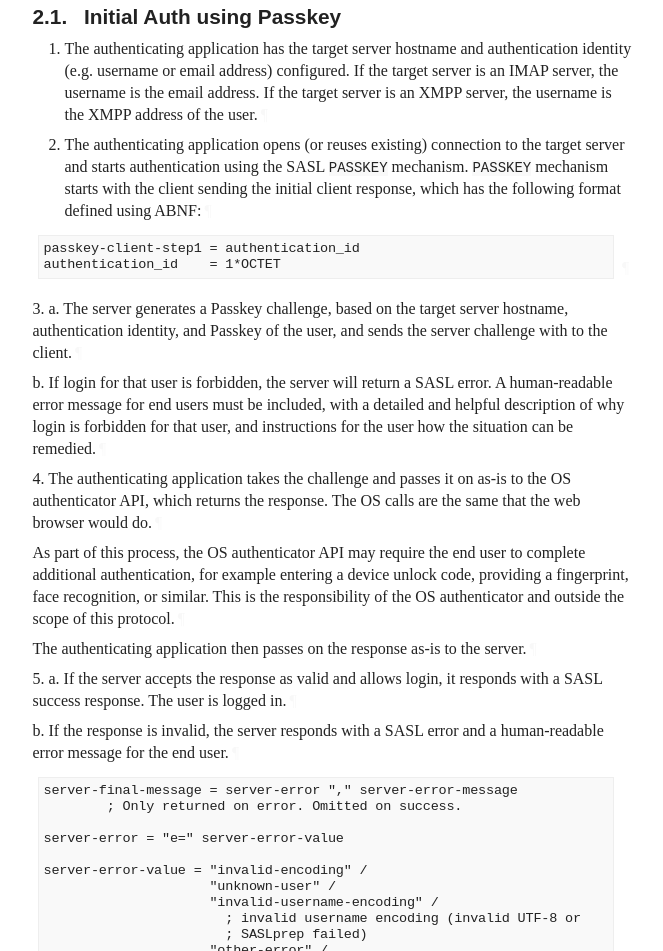
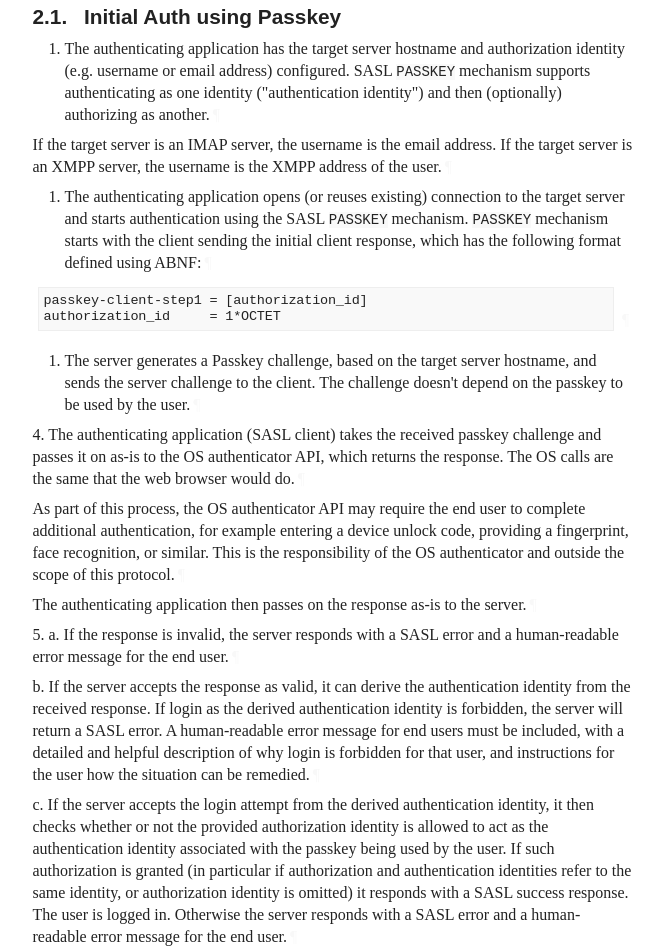
Before and after one commit to benbucksch/sasl-passkey, a plain HTML site: page draft-bucksch-sasl-passkey.html in a window 1280 px wide. Shown: the part 1112-2063 px from the top of the page, without its empty margins (92-755 px from the left). Drawn offline with Linux system fonts and the light colour scheme; a web font is replaced by a local one.

Commit message:
Script updating gh-pages from cd4ef33. [ci skip]

```diff
--- a/draft-bucksch-sasl-passkey.html
+++ b/draft-bucksch-sasl-passkey.html
@@ -10,14 +10,14 @@
 <meta content="
        Introduces a SASL mechanism that allows the user to authenticate using a FIDO2 Passkey.
     " name="description">
-<meta content="xml2rfc 3.25.0" name="generator">
+<meta content="xml2rfc 3.26.0" name="generator">
 <meta content="sasl" name="keyword">
 <meta content="passkey" name="keyword">
 <meta content="login" name="keyword">
 <meta content="authentication" name="keyword">
 <meta content="draft-bucksch-sasl-passkey-latest" name="ietf.draft">
 <!-- Generator version information:
-  xml2rfc 3.25.0
+  xml2rfc 3.26.0
     Python 3.12.8
     ConfigArgParse 1.7
     google-i18n-address 3.1.1
@@ -1048,11 +1048,11 @@ svg :is([fill="white"], [fill^="#fff"]) {
 <thead><tr>
 <td class="left">Internet-Draft</td>
 <td class="center">sasl-passkey</td>
-<td class="right">January 2025</td>
+<td class="right">February 2025</td>
 </tr></thead>
 <tfoot><tr>
 <td class="left">Bucksch &amp; Farrell</td>
-<td class="center">Expires 4 August 2025</td>
+<td class="center">Expires 9 August 2025</td>
 <td class="right">[Page]</td>
 </tr></tfoot>
 </table>
@@ -1065,12 +1065,12 @@ svg :is([fill="white"], [fill^="#fff"]) {
 <dd class="internet-draft">draft-bucksch-sasl-passkey-latest</dd>
 <dt class="label-published">Published:</dt>
 <dd class="published">
-<time datetime="2025-01-31" class="published">31 January 2025</time>
+<time datetime="2025-02-05" class="published">5 February 2025</time>
     </dd>
 <dt class="label-intended-status">Intended Status:</dt>
 <dd class="intended-status">Informational</dd>
 <dt class="label-expires">Expires:</dt>
-<dd class="expires"><time datetime="2025-08-04">4 August 2025</time></dd>
+<dd class="expires"><time datetime="2025-08-09">9 August 2025</time></dd>
 <dt class="label-authors">Authors:</dt>
 <dd class="authors">
 <div class="author">
@@ -1124,7 +1124,7 @@ svg :is([fill="white"], [fill^="#fff"]) {
         time. It is inappropriate to use Internet-Drafts as reference
         material or to cite them other than as "work in progress."<a href="#section-boilerplate.1-3" class="pilcrow">¶</a></p>
 <p id="section-boilerplate.1-4">
-        This Internet-Draft will expire on 4 August 2025.<a href="#section-boilerplate.1-4" class="pilcrow">¶</a></p>
+        This Internet-Draft will expire on 9 August 2025.<a href="#section-boilerplate.1-4" class="pilcrow">¶</a></p>
 </section>
 </div>
 <div id="copyright">
@@ -1221,49 +1221,69 @@ application, but managed entirely by the Passkey manager.<a href="#section-2-2"
 <ol start="1" type="1" class="normal type-1" id="section-2.1-1">
 <li id="section-2.1-1.1">
             <p id="section-2.1-1.1.1">The authenticating application has the target server hostname and
-authentication identity (e.g. username or email address) configured.  If the
+authorization identity (e.g. username or email address) configured.
+SASL <code>PASSKEY</code> mechanism supports authenticating as one identity ("authentication identity")
+and then (optionally) authorizing as another.<a href="#section-2.1-1.1.1" class="pilcrow">¶</a></p>
+</li>
+        </ol>
+<p id="section-2.1-2">If the
 target server is an IMAP server, the username is the email address. If the
-target server is an XMPP server, the username is the XMPP address of the user.<a href="#section-2.1-1.1.1" class="pilcrow">¶</a></p>
-</li>
-          <li id="section-2.1-1.2">
-            <p id="section-2.1-1.2.1">The authenticating application opens (or reuses existing) connection to the
+target server is an XMPP server, the username is the XMPP address of the user.<a href="#section-2.1-2" class="pilcrow">¶</a></p>
+<ol start="1" type="1" class="normal type-1" id="section-2.1-3">
+<li id="section-2.1-3.1">
+            <p id="section-2.1-3.1.1">The authenticating application opens (or reuses existing) connection to the
 target server and starts authentication using the SASL <code>PASSKEY</code> mechanism.
 <code>PASSKEY</code> mechanism starts with the client sending the initial client response,
-which has the following format defined using ABNF:<a href="#section-2.1-1.2.1" class="pilcrow">¶</a></p>
+which has the following format defined using ABNF:<a href="#section-2.1-3.1.1" class="pilcrow">¶</a></p>
 </li>
         </ol>
-<div class="lang-abnf sourcecode" id="section-2.1-2">
+<div class="lang-abnf sourcecode" id="section-2.1-4">
 <pre>
-passkey-client-step1 = authentication_id
-authentication_id    = 1*OCTET
-</pre><a href="#section-2.1-2" class="pilcrow">¶</a>
+passkey-client-step1 = [authorization_id]
+authorization_id     = 1*OCTET
+</pre><a href="#section-2.1-4" class="pilcrow">¶</a>
 </div>
-<p id="section-2.1-3">3.
-  a. The server generates a Passkey challenge, based on the
-  target server hostname, authentication identity, and Passkey of the user,
-  and sends the server challenge with to the client.<a href="#section-2.1-3" class="pilcrow">¶</a></p>
-<p id="section-2.1-4">b. If login for that user is forbidden, the server will return a
+<ol start="1" type="1" class="normal type-1" id="section-2.1-5">
+<li id="section-2.1-5.1">
+            <p id="section-2.1-5.1.1">The server generates a Passkey challenge, based on the
+  target server hostname,
+  and sends the server challenge to the client. The challenge
+  doesn't depend on the passkey to be used by the user.<a href="#section-2.1-5.1.1" class="pilcrow">¶</a></p>
+</li>
+        </ol>
+<p id="section-2.1-6">4.
+The authenticating application (SASL client) takes the received passkey challenge and passes it
+on as-is to the OS authenticator API, which returns the response.
+The OS calls are the same that the web browser would do.<a href="#section-2.1-6" class="pilcrow">¶</a></p>
+<p id="section-2.1-7">As part of this process, the OS authenticator API may require
+the end user to complete additional authentication, for example
+entering a device unlock code, providing a fingerprint,
+face recognition, or similar. This is the responsibility of the
+OS authenticator and outside the scope of this protocol.<a href="#section-2.1-7" class="pilcrow">¶</a></p>
+<p id="section-2.1-8">The authenticating application then passes on the response
+as-is to the server.<a href="#section-2.1-8" class="pilcrow">¶</a></p>
+<p id="section-2.1-9">5.
+  a. If the response is invalid, the server responds with a
+  SASL error and a human-readable error message for the end user.<a href="#section-2.1-9" class="pilcrow">¶</a></p>
+<p id="section-2.1-10">b. If the server accepts the response as valid, it can derive
+  the authentication identity from the received response.
+  If login as the derived authentication identity is forbidden,
+  the server will return a
   SASL error. A human-readable error message for end users
   must be included, with a detailed and helpful description of why
   login is forbidden for that user, and instructions for the user
-  how the situation can be remedied.<a href="#section-2.1-4" class="pilcrow">¶</a></p>
-<p id="section-2.1-5">4.
-The authenticating application takes the challenge and passes it
-on as-is to the OS authenticator API, which returns the response.
-The OS calls are the same that the web browser would do.<a href="#section-2.1-5" class="pilcrow">¶</a></p>
-<p id="section-2.1-6">As part of this process, the OS authenticator API may require
-the end user to complete additional authentication, for example
-entering a device unlock code, providing a fingerprint,
-face recognition, or similar. This is the responsibility of the
-OS authenticator and outside the scope of this protocol.<a href="#section-2.1-6" class="pilcrow">¶</a></p>
-<p id="section-2.1-7">The authenticating application then passes on the response
-as-is to the server.<a href="#section-2.1-7" class="pilcrow">¶</a></p>
-<p id="section-2.1-8">5.
-  a. If the server accepts the response as valid and allows login,
-  it responds with a SASL success response. The user is logged in.<a href="#section-2.1-8" class="pilcrow">¶</a></p>
-<p id="section-2.1-9">b. If the response is invalid, the server responds with a
-  SASL error and a human-readable error message for the end user.<a href="#section-2.1-9" class="pilcrow">¶</a></p>
-<div class="lang-abnf sourcecode" id="section-2.1-10">
+  how the situation can be remedied.<a href="#section-2.1-10" class="pilcrow">¶</a></p>
+<p id="section-2.1-11">c. If the server accepts the login attempt from the derived
+  authentication identity, it then checks
+  whether or not the provided authorization identity is allowed
+  to act as the authentication identity associated with the passkey
+  being used by the user. If such authorization is granted
+  (in particular if authorization and authentication identities
+  refer to the same identity, or authorization identity is omitted)
+  it responds with a SASL success response. The user is logged in.
+  Otherwise the server responds with a
+  SASL error and a human-readable error message for the end user.<a href="#section-2.1-11" class="pilcrow">¶</a></p>
+<div class="lang-abnf sourcecode" id="section-2.1-12">
 <pre>
 server-final-message = server-error "," server-error-message
         ; Only returned on error. Omitted on success.
@@ -1289,11 +1309,11 @@ server-error-message = "m=" server-error-message-value
 
 server-error-message-value = 1*OCTET
         ; Human readable error message in UTF-8
-</pre><a href="#section-2.1-10" class="pilcrow">¶</a>
+</pre><a href="#section-2.1-12" class="pilcrow">¶</a>
 </div>
-<p id="section-2.1-11">This SASL mechanims will typically be combined with SASL chain
+<p id="section-2.1-13">This SASL mechanims will typically be combined with SASL chain
 or SASL2, to allow re-opening a new connection without requiring
-the user to go through Passkey authentication again.<a href="#section-2.1-11" class="pilcrow">¶</a></p>
+the user to go through Passkey authentication again.<a href="#section-2.1-13" class="pilcrow">¶</a></p>
 </section>
 </div>
 </section>
@@ -1315,7 +1335,7 @@ C: EAB675757GJvYgB== (passkey response)
 S: 23 OK AUTHENTICATE completed
 </pre><a href="#section-3-2" class="pilcrow">¶</a>
 </div>
-<p id="section-3-3">Where "eW91QGV4YW1wbGUuY29tCg==" is base64-encoded authentication identity
+<p id="section-3-3">Where "eW91QGV4YW1wbGUuY29tCg==" is base64-encoded authorization identity
 ("you@example.com"), "AEC6576576557===" is base64-encoded passkey challenge,
 "EAB675757GJvYgB==" is base64-encoded passkey response.  All challenge and
 responses values are base64-encoded according to the IMAP SASL protocol
```
Also changed, not shown: draft-bucksch-sasl-passkey.txt.
